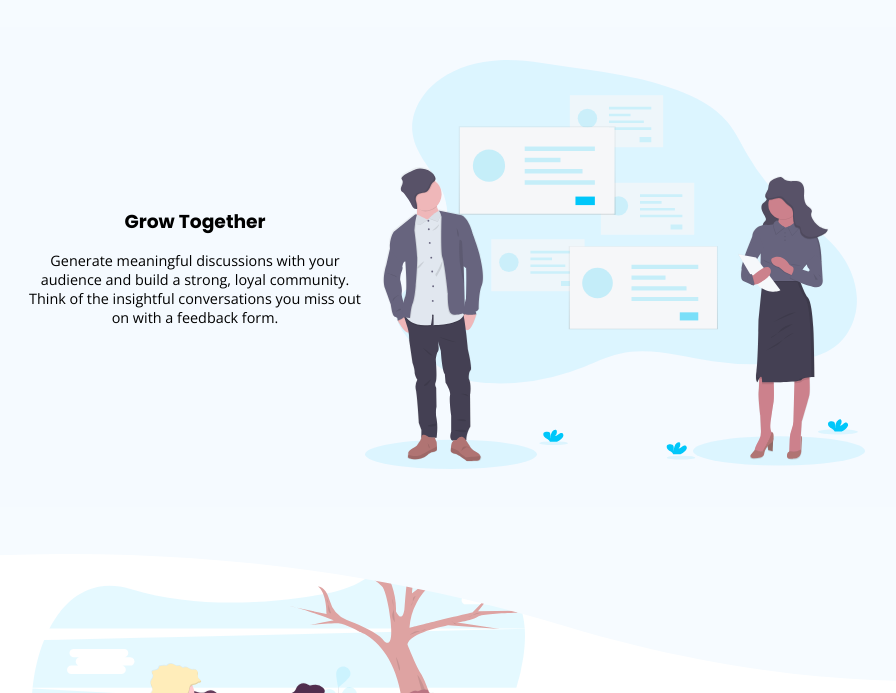
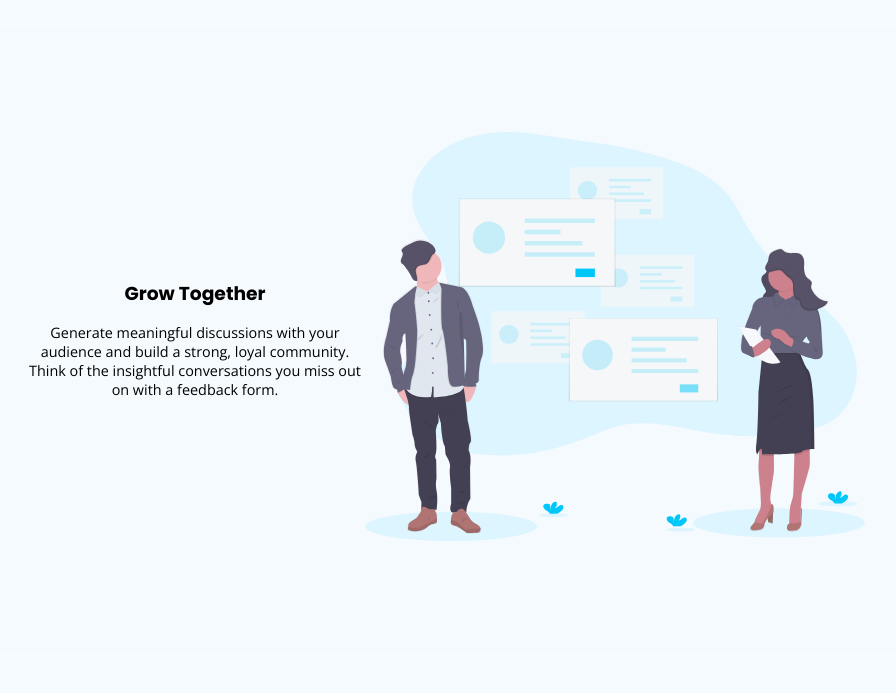
Before and after one commit to GeorgeAlexXenos/page_with_curved_sections, a plain HTML site: page index.html in a window 1280 px wide. Shown: the part 1447-2140 px from the top of the page, without its empty margins (195-1091 px from the left). Drawn offline with nearby package versions, Linux system fonts and the light colour scheme.

Commit message:
fix some style

```diff
--- a/style.css
+++ b/style.css
@@ -183,7 +183,7 @@ button a {
 section {
   display: flex;
   flex-direction: column;
-  min-height: 60vh;
+  min-height: 78vh;
   justify-content: space-evenly;
   align-items: center;
   text-align: center;
```
